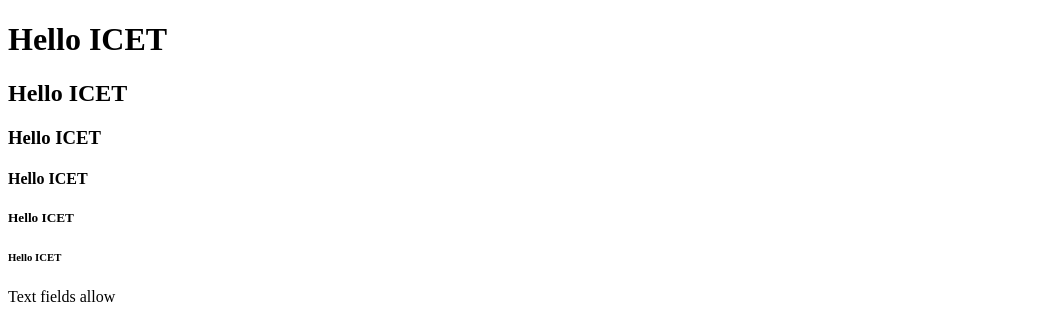
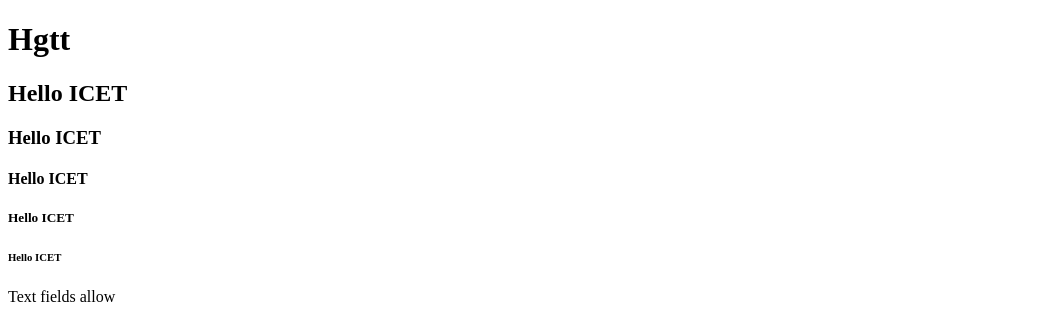
Before and after one commit to Lasitha90/icet-102-lasi, a plain HTML site: page index.html in a window 1280 px wide. Shown: the top 320 px of the page, without its empty margins (0-1056 px from the left). Drawn offline with Linux system fonts and the light colour scheme.

Commit message:
change h1

```diff
--- a/index.html
+++ b/index.html
@@ -9,7 +9,7 @@
 </head>
 
 <body>
-    <h1>Hello ICET</h1>
+    <h1>Hgtt</h1>
     <h2>Hello ICET</h2>
     <h3>Hello ICET</h3>
     <h4>Hello ICET</h4>
```
